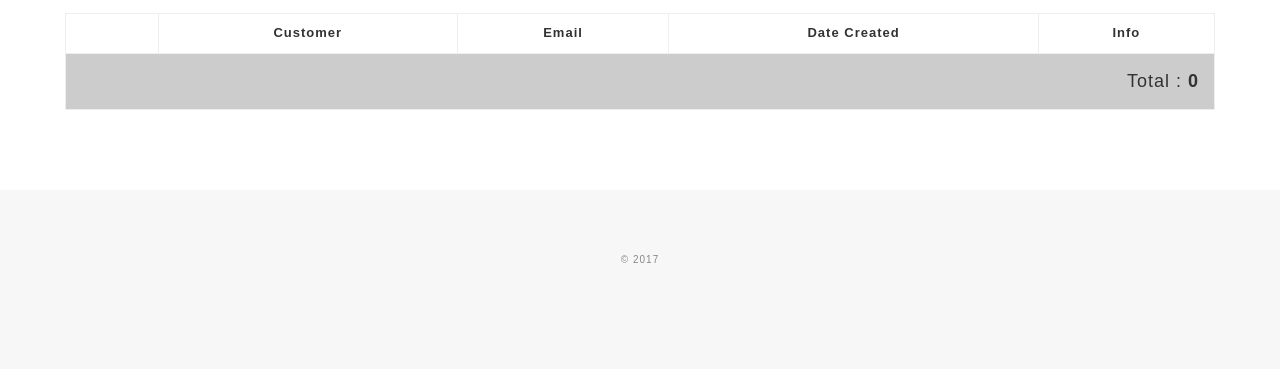
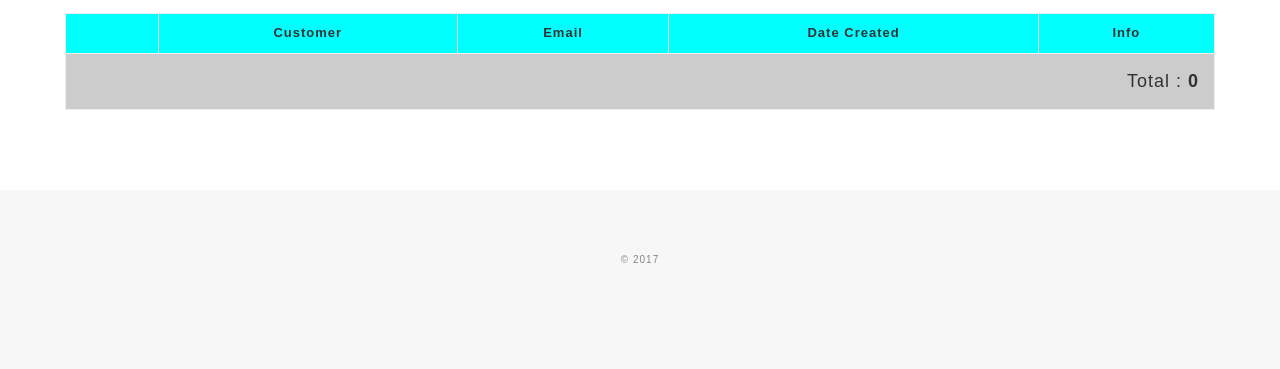
Before and after one commit to eastw00d/boldleads_test, a CodeIgniter app: page /database/index.php/home/dashboard in a window 1280 px wide. Shown: the part 97-466 px from the top of the page. Run offline with CodeIgniter, Linux system fonts and the light colour scheme; data that the repository does not hold is empty.

Commit message:
Updates for Dashboard and info modal

```diff
--- a/sc/application/views/dashboard.php
+++ b/sc/application/views/dashboard.php
@@ -15,11 +15,11 @@
 				?>
 	            <table class="table checkout table-border">
 	                <tr class="gray-bg">
-	                    <th></th>
-	                    <th class="text-center">Customer</th>
-	                    <th class="text-center">Email</th>
-	                    <th class="text-center">Date Created</th>
-						<th class="text-center">Info</th>
+	                    <th class="text-center table_header"></th>
+	                    <th class="text-center table_header">Customer</th>
+	                    <th class="text-center table_header">Email</th>
+	                    <th class="text-center table_header">Date Created</th>
+						<th class="text-center table_header">Info</th>
 	                </tr>
 					<?php foreach ($records as $k => $v) : ?>
 						<?php $record_number++; ?>
@@ -34,7 +34,7 @@
 							<td class="text-center"><?=$v['date_created'];?></td>
 	                        <td>
 								<a>
-									<i id="show_<?=$record_number;?>"  onClick="show_info(<?=$record_number;?>);" class="fa fa-info"></i>
+									<i id='info' onClick="show_info(<?=$record_number;?>);" class="fa fa-info"></i>
 								</a>
 							</td>
 	                    </tr>
@@ -58,6 +58,7 @@
 				<div class="panel panel-default">
 					<div class="panel-heading heading-iconed" align="center">
 						<h4 class="panel-title">Customer Information:</h4>
+						<div class="pull-right"><a href="#" class="close-btn_info" data-dismiss="modal" aria-label="Close"><i class="fa fa-times fa-close"></i></a></div>
 					</div>
 					<form name="customer_info">
 						<div id="collapseOne" class="panel-collapse">
@@ -69,6 +70,7 @@
 										 </div>
 									</div>
 								</div>
+								<div class="row">
 									<div class="col-md-4">
 								        <div class="form-group">Email:
 								           	<input type="text" id="email_address" name="email_address" class="form-control field"/>
@@ -82,6 +84,7 @@
 									<div class="col-md-4">
 								        <div class="form-group">Footage:
 								           	<input type="text" id="square_footage" name="square_footage" class="form-control field"/>
+								        </div>
 								    </div>
 								</div>
 								<div class="form-group">Address:
```
Lines whose indentation alone changed are shown as unchanged.
